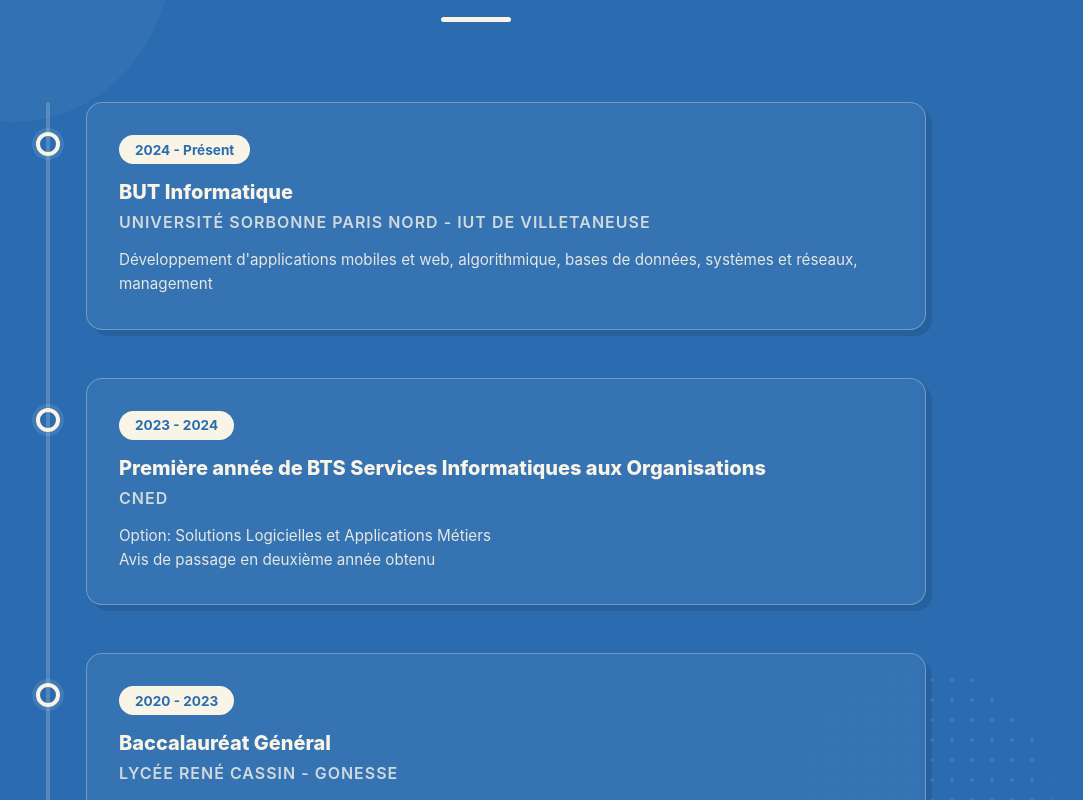
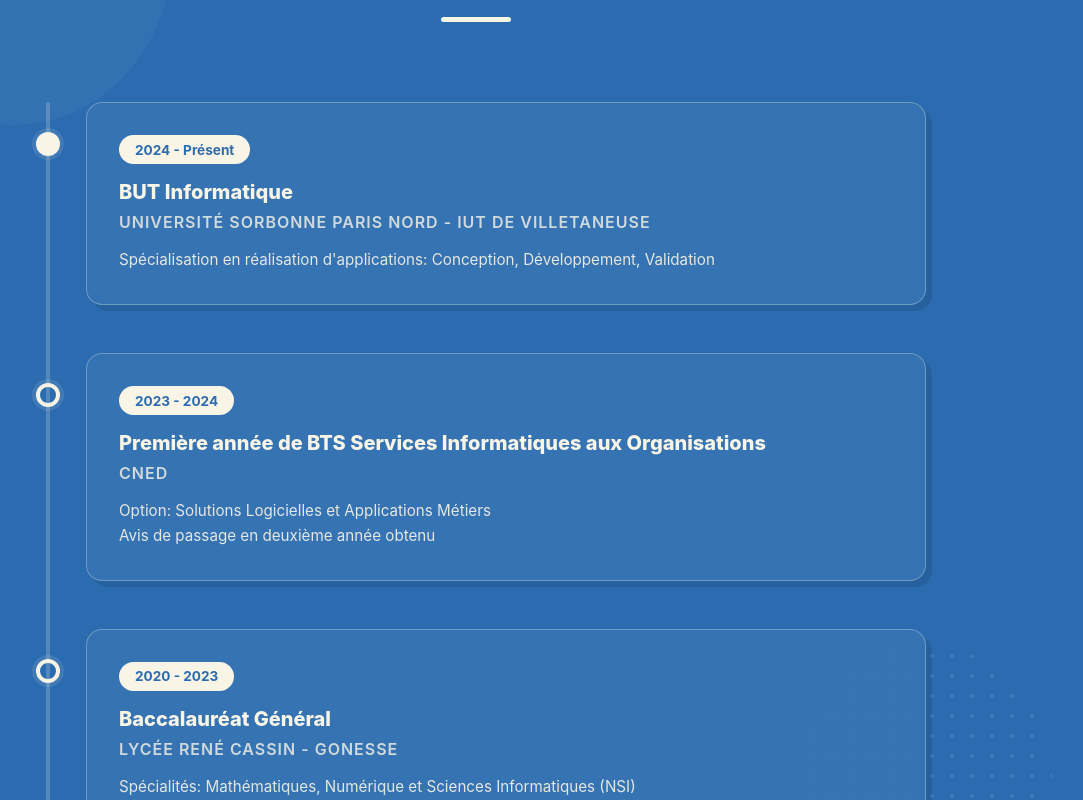
Before and after one commit to Minry3/Portfolio, a Vue app: page / in a window 1280 px wide. Shown: the part 2780-3580 px from the top of the page, without its empty margins (164-1247 px from the left). Built offline with nearby package versions, Linux system fonts and the light colour scheme.

Commit message:
changement description but info + mise en place du dernier point en blanc

```diff
--- a/src/components/Formation.vue
+++ b/src/components/Formation.vue
@@ -13,12 +13,12 @@
 
             <div class="timeline">
                 <div class="timeline-item">
-                    <div class="timeline-dot"></div>
+                    <div id="last-dot" class="timeline-dot"></div>
                     <div class="timeline-content">
                         <span class="date-badge">2024 - Présent</span>
                         <h3>BUT Informatique</h3>
                         <h4 class="school">Université Sorbonne Paris Nord - IUT de Villetaneuse</h4>
-                        <p>Développement d'applications mobiles et web, algorithmique, bases de données, systèmes et réseaux, management</p>
+                        <p>Spécialisation en réalisation d'applications: Conception, Développement, Validation</p>
                     </div>
                 </div>
 
@@ -188,6 +188,11 @@
     z-index: 2;
     box-shadow: 0 0 0 4px rgba(248, 244, 230, 0.1);
 }
+
+#last-dot {
+    background-color: var(--bg-beige);
+}
+
 .timeline-content {
     background-color: rgba(248, 244, 230, 0.05);
     backdrop-filter: blur(4px); padding: 2rem;
```
